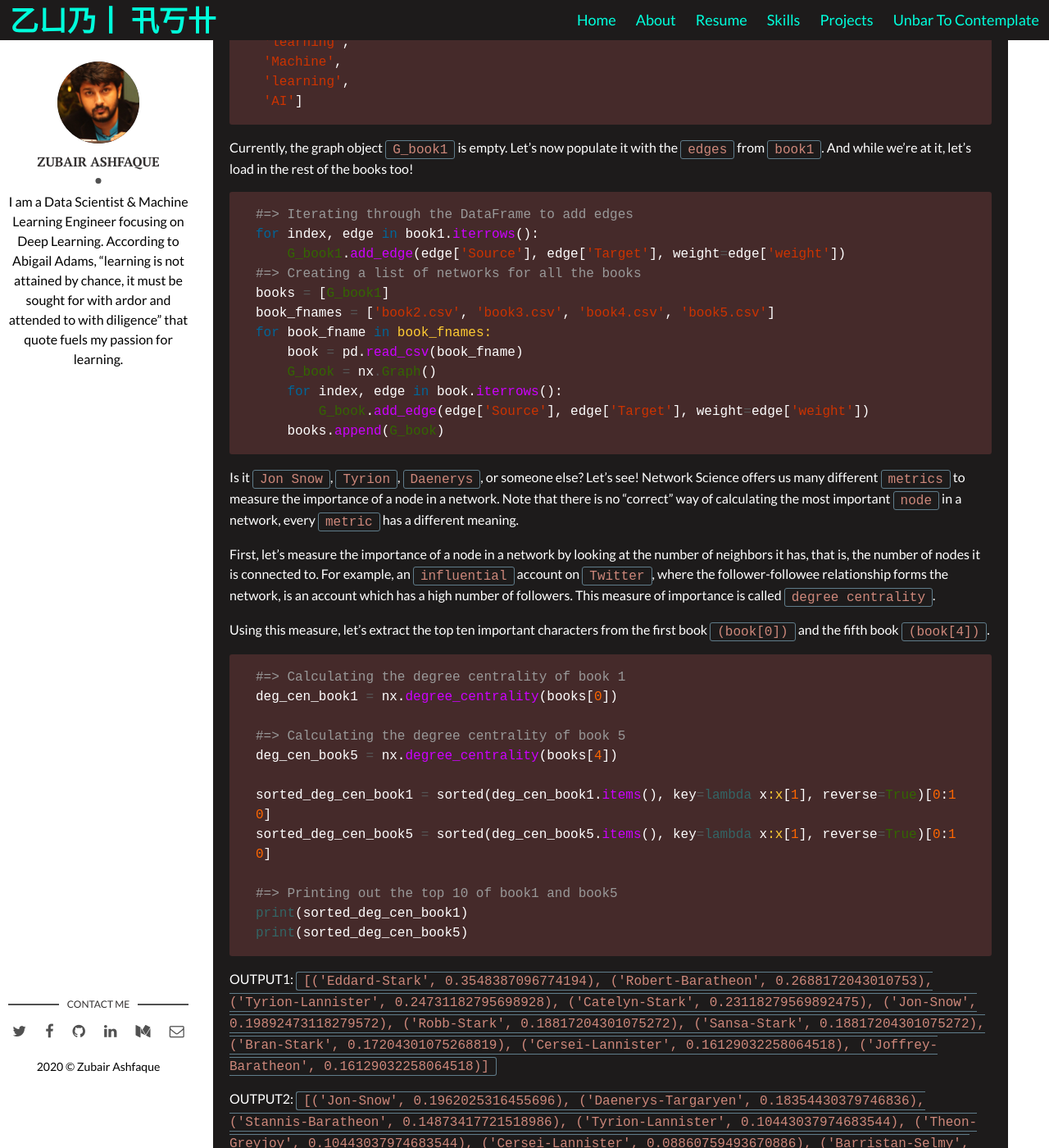
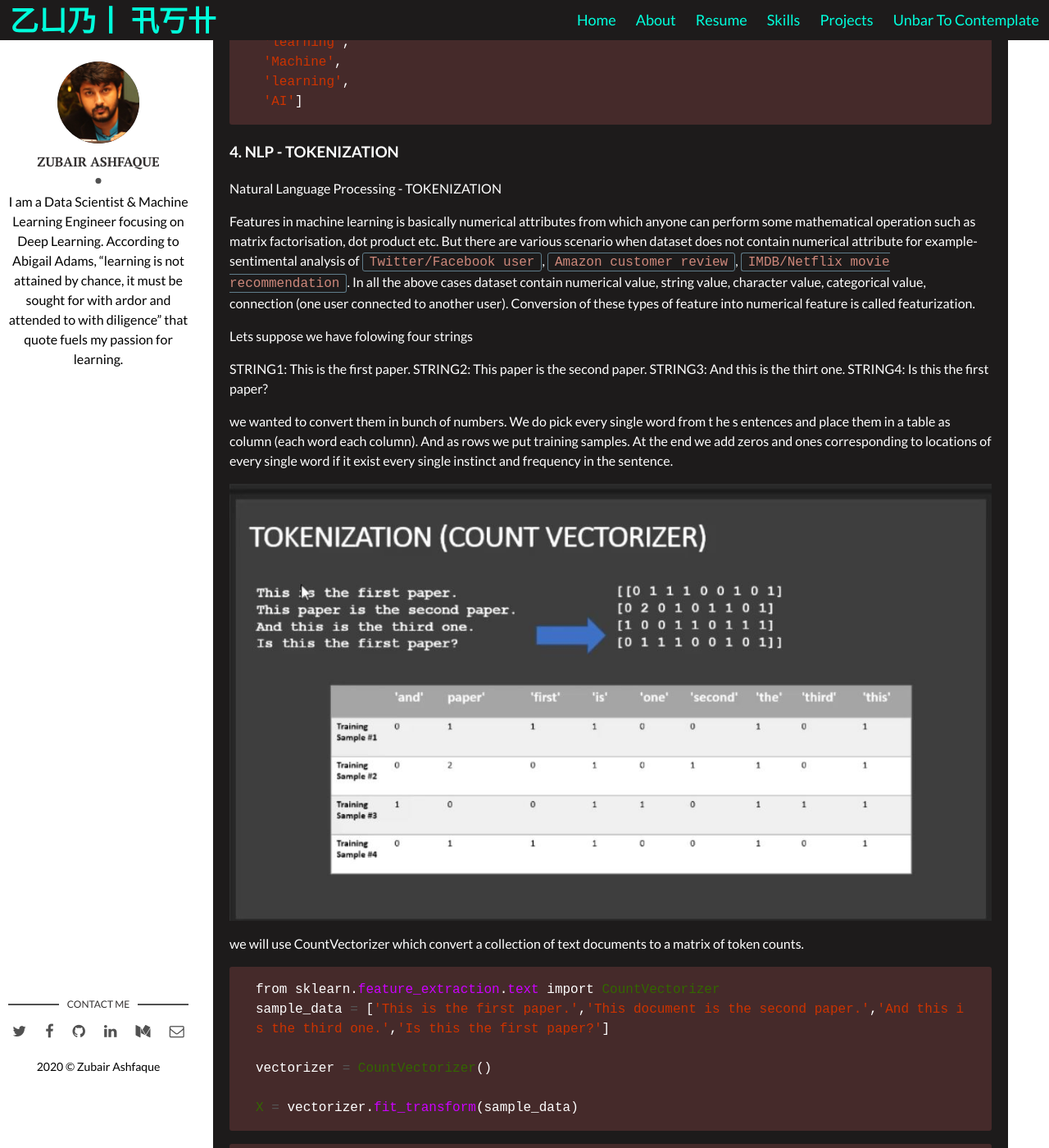
Before and after one commit to zubairashfaque/my-site, a Jekyll site: the page built from _posts/2020-05-24-Project-Twitter-Sentiment-Analysis.markdown, in a window 1280 px wide and 1400 px high, scrolled down 15575 px. Shown: the whole window at 82% size. Built offline with Jekyll 4.4.1, drawn with Linux system fonts in a browser that asks for light colours; comment, search, counter and statistics services are not loaded; some of the changed text lies outside the part shown.

Commit message:
Update 2020-05-24-Project-Twitter-Sentiment-Analysis.markdown

```diff
--- a/_posts/2020-05-24-Project-Twitter-Sentiment-Analysis.markdown
+++ b/_posts/2020-05-24-Project-Twitter-Sentiment-Analysis.markdown
@@ -576,6 +576,42 @@ RESULT:
  'AI']
 {% endhighlight %}
 
+### 4. NLP - TOKENIZATION
+Natural Language Processing - TOKENIZATION
+
+Features in machine learning is basically numerical attributes from which anyone can perform some mathematical operation such as matrix factorisation, dot product etc. But there are various scenario when dataset does not contain numerical attribute for example- sentimental analysis of `Twitter/Facebook user`, `Amazon customer review`, `IMDB/Netflix movie recommendation`. In all the above cases dataset contain numerical value, string value, character value, categorical value, connection (one user connected to another user). Conversion of these types of feature into numerical feature is called featurization.
+
+Lets suppose we have folowing four strings
+
+STRING1: This is the first paper.
+STRING2: This paper is the second paper.
+STRING3: And this is the thirt one.
+STRING4: Is this the first paper?
+
+we wanted to convert them in bunch of numbers. We do pick every single word from t he s entences and place them in a table as column (each word each column). And as rows we put training samples. At the end we add zeros and ones corresponding to locations of every single word if it exist every single instinct and frequency in the sentence.
+
+{: .center}
+![GOT]({{site.baseurl}}/assets/img/sentiment_9.JPG)
+
+we will use CountVectorizer which convert a collection of text documents to a matrix of token counts.
+
+{% highlight ruby %}
+from sklearn.feature_extraction.text import CountVectorizer
+sample_data = ['This is the first paper.','This document is the second paper.','And this is the third one.','Is this the first paper?']
+
+vectorizer = CountVectorizer()
+
+X = vectorizer.fit_transform(sample_data)
+{% endhighlight %}
+
+{% highlight ruby %}
+print(vectorizer.get_feature_names())
+{% endhighlight %}
+
+{% highlight ruby %}
+['and', 'document', 'first', 'is', 'one', 'paper', 'second', 'the', 'third', 'this']
+{% endhighlight %}
+
 Currently, the graph object `G_book1` is empty. Let's now populate it with the `edges` from `book1`. And while we're at it, let's load in the rest of the books too!
 
 {% highlight ruby %}
```
